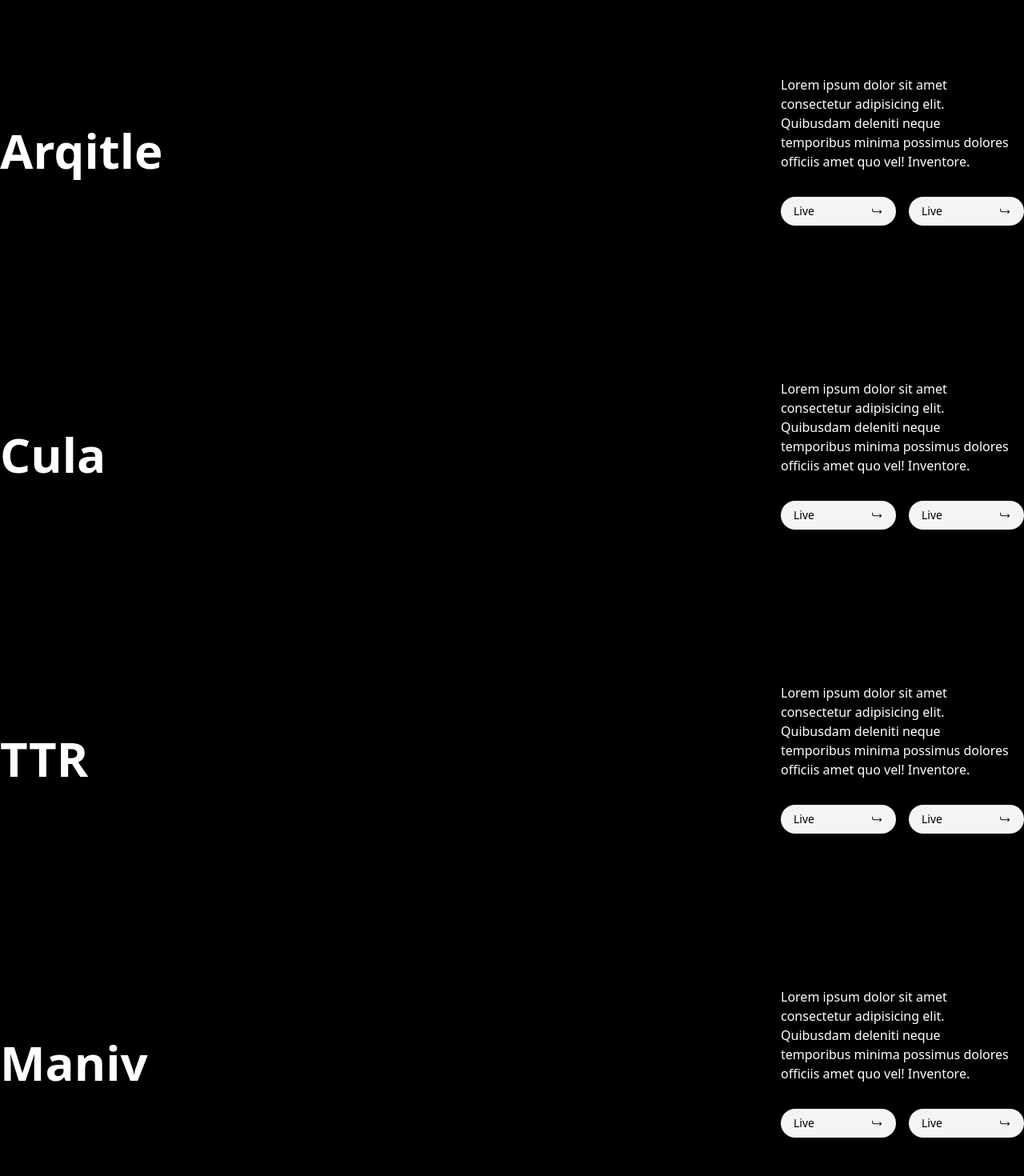
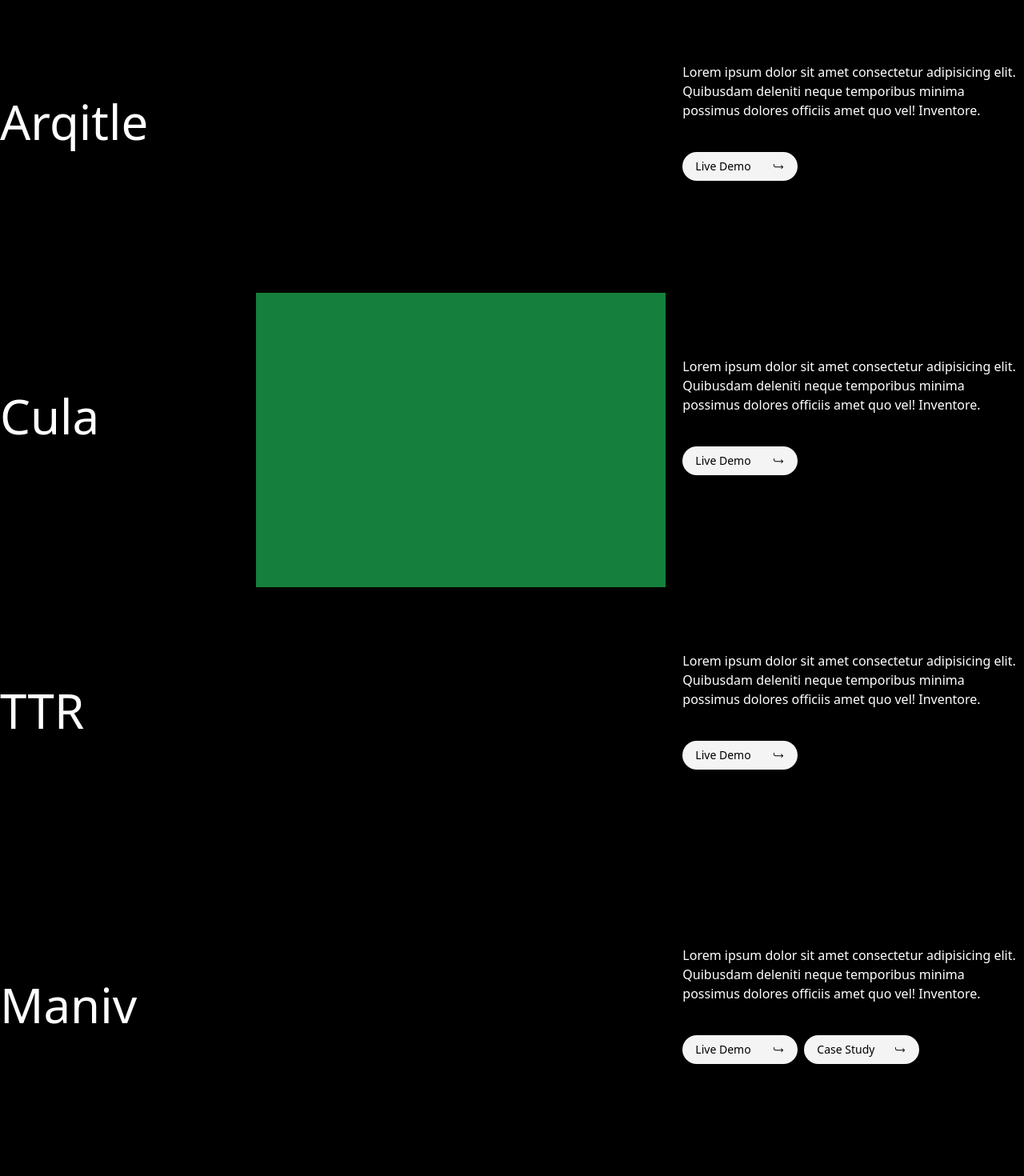
Before and after one commit to HirenGajjar/Refokus-clone-react-tailwind, a React (Vite) app in the folder frontend/: page / in a window 1280 px wide. Shown: the part 1100-2570 px from the top of the page at 80% size. Built offline with nearby package versions, Linux system fonts and the light colour scheme.

Commit message:
Add project animation

```diff
--- a/frontend/src/components/Product.jsx
+++ b/frontend/src/components/Product.jsx
@@ -1,16 +1,21 @@
 import React from "react";
 import Button from "./Button";
 
-function Product({ val }) {
+function Product({ val, frameMover, index }) {
   return (
     <>
-      <div className="max-w-screen-xl mx-auto flex items-center justify-between py-20 ">
-        <h1 className="font-semibold text-6xl">{val.title}</h1>
-        <div className="py-4">
-          <p className="max-w-72 mb-8">{val.description}</p>
-          <div className="flex items-center gap-4">
-            {val.live && <Button title="Live" />}
-            {val.caseStudy && <Button title="Live" />}
+      <div className="w-full py-20 h-[23rem] text-white">
+        <div
+          onMouseEnter={() => frameMover(index)}
+          className="max-w-screen-xl mx-auto flex items-center justify-between"
+        >
+          <h1 className="text-6xl font-medium">{val.title}</h1>
+          <div className="dets w-1/3">
+            <p className="mb-10">{val.description}</p>
+            <div className="flex gap-2 items-center ">
+              {val.live && <Button title="Live Demo" />}
+              {val.caseStudy && <Button title="Case Study" />}
+            </div>
           </div>
         </div>
       </div>
--- a/frontend/src/components/Products.jsx
+++ b/frontend/src/components/Products.jsx
@@ -1,27 +1,34 @@
-import React from "react";
+import React, { useState } from "react";
 import Product from "./Product";
+import { motion } from "framer-motion";
 function Products() {
+  const [position, setPosition] = useState(23);
+
+  const frameMover = (val) => {
+    setPosition(val * 23);
+  };
+
   const products = [
     {
       title: "Arqitle",
       description:
         "Lorem ipsum dolor sit amet consectetur adipisicing elit. Quibusdam deleniti neque temporibus minima possimus dolores officiis amet quo vel! Inventore.",
       live: true,
-      caseStudy: true,
+      caseStudy: false,
     },
     {
       title: "Cula",
       description:
         "Lorem ipsum dolor sit amet consectetur adipisicing elit. Quibusdam deleniti neque temporibus minima possimus dolores officiis amet quo vel! Inventore.",
       live: true,
-      caseStudy: true,
+      caseStudy: false,
     },
     {
       title: "TTR",
       description:
         "Lorem ipsum dolor sit amet consectetur adipisicing elit. Quibusdam deleniti neque temporibus minima possimus dolores officiis amet quo vel! Inventore.",
       live: true,
-      caseStudy: true,
+      caseStudy: false,
     },
     {
       title: "Maniv",
@@ -35,22 +42,71 @@ function Products() {
       description:
         "Lorem ipsum dolor sit amet consectetur adipisicing elit. Quibusdam deleniti neque temporibus minima possimus dolores officiis amet quo vel! Inventore.",
       live: true,
-      caseStudy: true,
+      caseStudy: false,
     },
     {
       title: "Magic",
       description:
         "Lorem ipsum dolor sit amet consectetur adipisicing elit. Quibusdam deleniti neque temporibus minima possimus dolores officiis amet quo vel! Inventore.",
       live: true,
-      caseStudy: true,
+      caseStudy: false,
     },
   ];
   return (
     <>
-      <div className="w-full">
+      <div className="mt-32 relative">
         {products.map((val, index) => (
-          <Product val={val} key={index} />
+          <Product
+            val={val}
+            key={index}
+            frameMover={frameMover}
+            index={index}
+          />
         ))}
+        <div className="h-full w-full absolute top-0  pointer-events-none">
+          <motion.div
+            initial={{ y: position, x: "-50%" }}
+            animate={{ y: position + "rem" }}
+            transition={{ ease: [0.76, 0, 0.24, 1], duration: 0.5 }}
+            className="window absolute w-[32rem] h-[23rem] bg-white left-[45%]   overflow-hidden"
+          >
+            <motion.div
+              animate={{ y: -position + `rem` }}
+              transition={{ ease: [0.76, 0, 0.24, 1], duration: 0.5 }}
+              className=" w-full h-full bg-red-700"
+            ></motion.div>
+            <motion.div
+              animate={{ y: -position + `rem` }}
+              transition={{ ease: [0.76, 0, 0.24, 1], duration: 0.5 }}
+              className=" w-full h-full bg-green-700"
+            ></motion.div>
+            <motion.div
+              animate={{ y: -position + `rem` }}
+              transition={{ ease: [0.76, 0, 0.24, 1], duration: 0.5 }}
+              className=" w-full h-full bg-gray-700"
+            ></motion.div>
+            <motion.div
+              animate={{ y: -position + `rem` }}
+              transition={{ ease: [0.76, 0, 0.24, 1], duration: 0.5 }}
+              className=" w-full h-full bg-orange-700"
+            ></motion.div>
+            <motion.div
+              animate={{ y: -position + `rem` }}
+              transition={{ ease: [0.76, 0, 0.24, 1], duration: 0.5 }}
+              className=" w-full h-full bg-purple-700"
+            ></motion.div>
+            <motion.div
+              animate={{ y: -position + `rem` }}
+              transition={{ ease: [0.76, 0, 0.24, 1], duration: 0.5 }}
+              className=" w-full h-full bg-pink-700"
+            ></motion.div>
+            <motion.div
+              animate={{ y: -position + `rem` }}
+              transition={{ ease: [0.76, 0, 0.24, 1], duration: 0.5 }}
+              className=" w-full h-full bg-sky-700"
+            ></motion.div>
+          </motion.div>
+        </div>
       </div>
     </>
   );
```
